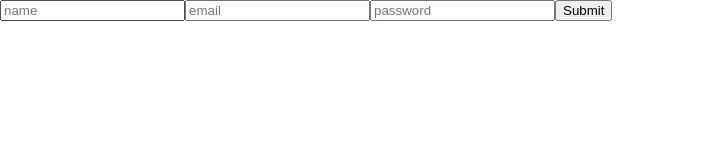
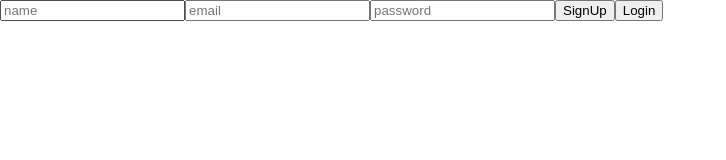
Before and after one commit to ewartle/Happy-Choice, a React (Create React App) app in the folder client/: page / in a window 1280 px wide. Shown: the top 160 px of the page, without its empty margins (0-726 px from the left). Built offline with nearby package versions, Linux system fonts and the light colour scheme.

Commit message:
add login button for testing

```diff
--- a/client/src/App.js
+++ b/client/src/App.js
@@ -10,6 +10,7 @@ class App extends Component {
 
 handleFormSubmit = event => {
     event.preventDefault();
+    console.log(document.getElementById("password").value);
     if (document.getElementById("username").value && document.getElementById("password").value) {
         API.saveAdmin({
                 name: document.getElementById("username").value,
@@ -56,8 +57,10 @@ render() {
         <input className = "form-control"
         id = "password"
         placeholder = "password" / >
+        <button onClick = { this.handleFormSubmit } >
+        SignUp </button>
         <button onClick = { this.loginAdmin } >
-        Submit </button>
+        Login </button>
 
 
         <Route exact path = "/form" component = { Form } />
```
